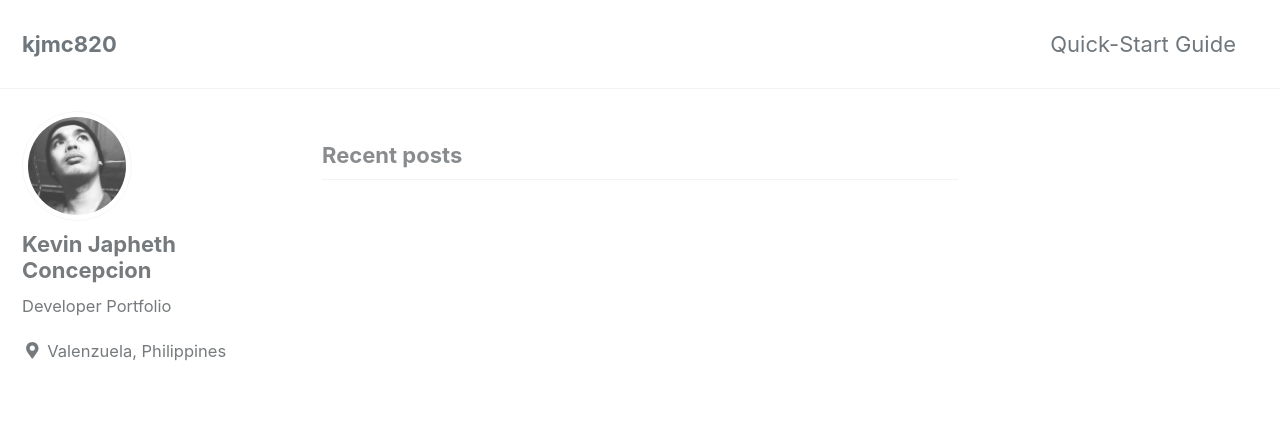
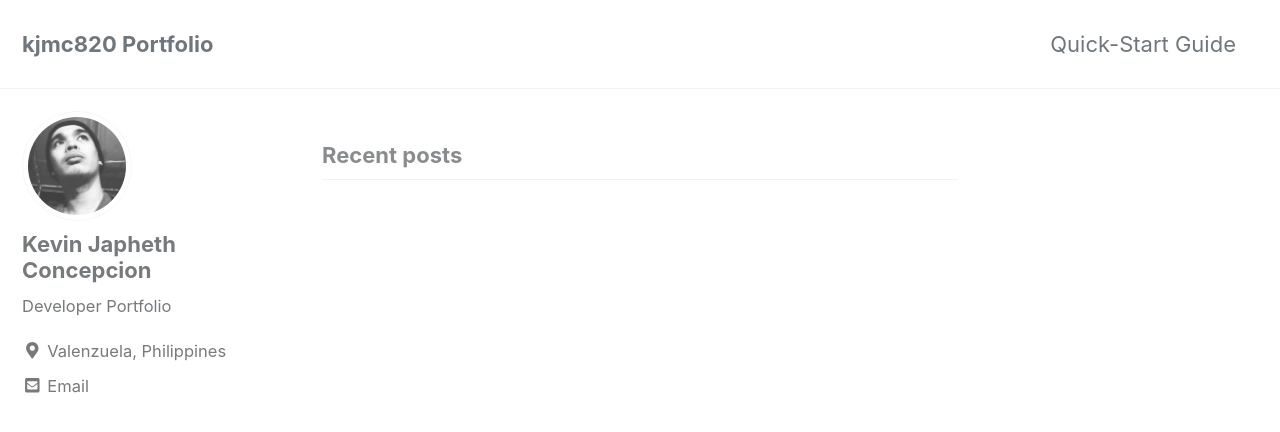
Before and after one commit to kjmc820/kjmc820.github.io, a Jekyll site: the page built from index.html, in a window 1280 px wide and 900 px high. Shown: the top 432 px of the window. Built offline with Jekyll 4.4.1, drawn with Linux system fonts in a browser that asks for light colours; cached includes are drawn as plain includes; nearby versions of some CDN libraries; the list of posts is cut into pages by our own code.

Commit message:
modified title/social links

```diff
--- a/_config.yml
+++ b/_config.yml
@@ -16,7 +16,7 @@ minimal_mistakes_skin    : "default" # "air", "aqua", "contrast", "dark", "dirt"
 
 # Site Settings
 locale                   : "en-US"
-title                    : "kjmc820"
+title                    : "kjmc820 Portfolio"
 title_separator          : "-"
 name                     : "Kevin Japheth Concepcion"
 description              : "My Portfolio"
@@ -105,14 +105,14 @@ author:
   avatar           : "/images/profile.jpg"
   bio              : "Developer Portfolio"
   location         : "Valenzuela, Philippines"
-  email            :
+  email            : "kjmconcepcion@gmail.com"
   links:
     - label: "Email"
       icon: "fas fa-fw fa-envelope-square"
-      # url: mailto:your.name@email.com
+      # url: mailto:kjmconcepcion@gmail.com
     - label: "Website"
       icon: "fas fa-fw fa-link"
-      # url: "https://your-website.com"
+      # url: ""
     - label: "Twitter"
       icon: "fab fa-fw fa-twitter-square"
       # url: "https://twitter.com/akibin___"
@@ -124,7 +124,7 @@ author:
       # url: "https://github.com/kjmc820"
     - label: "Instagram"
       icon: "fab fa-fw fa-instagram"
-      # url: "https://instagram.com/"
+      # url: ""
 
 # Site Footer
 footer:
```
